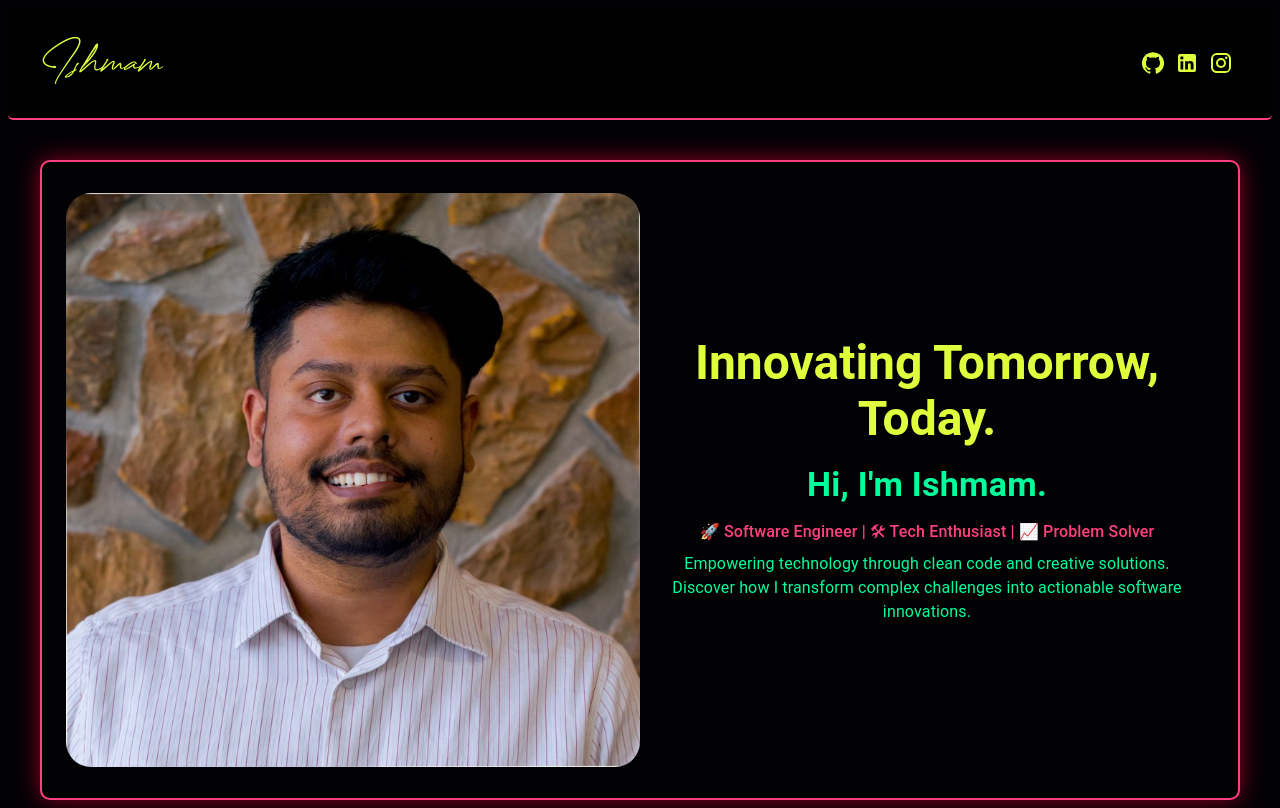
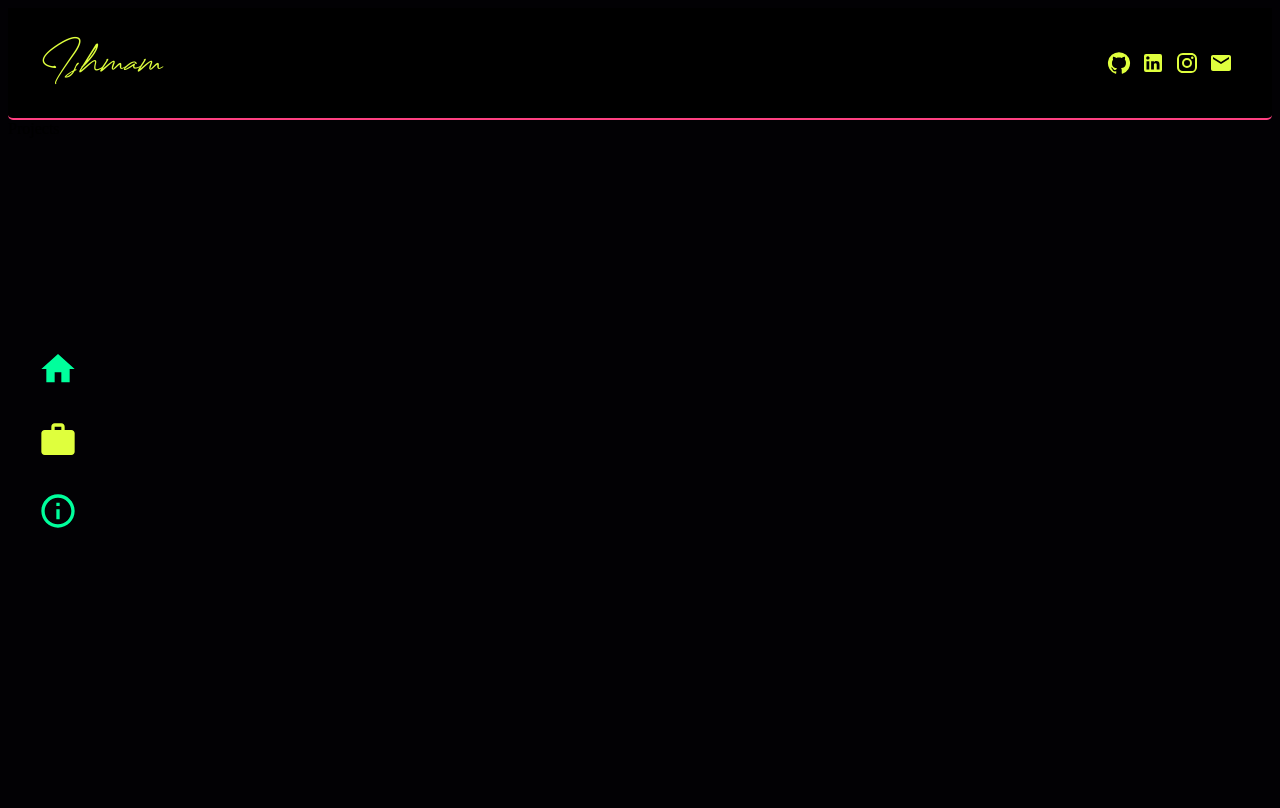
Before and after one commit to Ishmam97/portfolio_v2, a React (Create React App) app: page /projects in a window 1280 px wide. Built offline with nearby package versions, Linux system fonts and the light colour scheme.

Commit message:
add side nav, fix navbar links, add react router

```diff
--- a/package.json
+++ b/package.json
@@ -44,6 +44,7 @@
     "@emotion/styled": "^11.11.5",
     "@mui/icons-material": "^5.15.15",
     "@mui/material": "^5.15.15",
-    "node-sass": "^9.0.0"
+    "node-sass": "^9.0.0",
+    "react-router-dom": "^6.22.3"
   }
 }
--- a/src/App.js
+++ b/src/App.js
@@ -1,6 +1,11 @@
 import React from 'react';
+import { BrowserRouter as Router, Route, Routes } from 'react-router-dom';
+
+import Projects from './components/Projects';
+import AboutMe from './components/AboutMe';
 import Navbar from './components/Navbar';
 import Hero from './components/Hero';
+import NavSidebar from './components/NavSidebar';
 // add css file
 import './App.css';
 import { ThemeProvider } from '@mui/material/styles';
@@ -9,10 +14,18 @@ function App() {
   return (
     // add style for 0 padding in div
     <div>
-      <ThemeProvider theme={NavbarTheme}>
-        <Navbar />
-        <Hero />
-      </ThemeProvider>
+      <Router>
+
+        <ThemeProvider theme={NavbarTheme}>
+          <Navbar />
+        </ThemeProvider>
+        <NavSidebar />
+        <Routes>
+          <Route path="/" element={<Hero />} />
+          <Route path="/projects" element={<Projects />} />
+          <Route path="/about" element={<AboutMe />} />
+        </Routes>
+      </Router>
     </div>
   );
 }
--- /dev/null
+++ b/src/components/AboutMe.js
@@ -0,0 +1,7 @@
+import React from 'react'
+
+export default function AboutMe() {
+  return (
+    <div>AboutMe</div>
+  )
+}
--- /dev/null
+++ b/src/components/NavSidebar.js
@@ -0,0 +1,41 @@
+import React from 'react';
+import { Box, List, ListItem, IconButton } from '@mui/material';
+import HomeIcon from '@mui/icons-material/Home';
+import WorkIcon from '@mui/icons-material/Work';
+import InfoOutlinedIcon from '@mui/icons-material/InfoOutlined';
+import { NavLink } from 'react-router-dom';
+
+const NavSidebar = () => {
+    return (
+        <Box sx={{
+            width: '100px',
+            position: 'fixed',
+            height: '80vh',
+            flexDirection: 'column',
+            justifyContent: 'center',
+            display: 'flex',
+            alignItems: 'center',
+        }}>
+            <List>
+                {renderNavItem("/", <HomeIcon sx={{fontSize:'2.5rem', marginBottom: '15px'}}/>)}
+                {renderNavItem("/projects", <WorkIcon sx={{fontSize:'2.5rem', marginBottom: '15px'}} />)}
+                {renderNavItem("/about", <InfoOutlinedIcon sx={{fontSize:'2.5rem'}} />)}
+            </List>
+        </Box>
+    );
+};
+
+const renderNavItem = (path, icon) => (
+    <ListItem disablePadding>
+        <NavLink to={path} end style={({ isActive }) => ({
+            textDecoration: 'none',
+            color: isActive ? '#DFFF3D' : '#00FF9C',
+        })}>
+            <IconButton sx={{ color: 'inherit' }}>
+                {icon}
+            </IconButton>
+        </NavLink>
+    </ListItem>
+);
+
+export default NavSidebar;
--- a/src/components/Navbar.js
+++ b/src/components/Navbar.js
@@ -3,7 +3,8 @@ import AppBar from '@mui/material/AppBar';
 import Toolbar from '@mui/material/Toolbar';
 import Typography from '@mui/material/Typography';
 import IconButton from '@mui/material/IconButton';
-import { GitHub, LinkedIn, Instagram } from '@mui/icons-material';
+import { GitHub, LinkedIn, Instagram, Mail } from '@mui/icons-material';
+import { Tooltip } from '@mui/material';
 import '../App.css';
 
 const Navbar = () => {
@@ -18,14 +19,20 @@ const Navbar = () => {
                 </Typography>
 
                 {/* Social Icons */}
-                <IconButton color="inherit" href="https://github.com/yourusername" target="_blank" sx={{ padding: '0', margin: '0 5px' }}>
+                <IconButton color="inherit" href="https://github.com/ishmam97" target="_blank" sx={{ padding: '0', margin: '0 5px' }}>
                     <GitHub />
                 </IconButton>
-                <IconButton color="inherit" href="https://linkedin.com/in/yourusername" target="_blank" sx={{ padding: '0', margin: '0 5px' }}>
+                <IconButton color="inherit" href="https://www.linkedin.com/in/ishmam-solaiman-212b32186/" target="_blank" sx={{ padding: '0', margin: '0 5px' }}>
                     <LinkedIn />
                 </IconButton>
-                <IconButton color="inherit" href="https://instagram.com/yourusername" target="_blank" sx={{ padding: '0', margin: '0 5px' }}>
+                <IconButton color="inherit" href="https://instagram.com/ishmam97/" target="_blank" sx={{ padding: '0', margin: '0 5px' }}>
                     <Instagram />
+                </IconButton>
+                {/* add hover tooltip saying contact me*/}
+                <IconButton color="inherit" href="mailto:ishmam.a.solaiman@gmail.com" sx={{ padding: '0', margin: '0 5px' }}>
+                    <Tooltip title="Contact Me" arrow>
+                        <Mail />
+                    </Tooltip>
                 </IconButton>
             </Toolbar>
         </AppBar>
--- /dev/null
+++ b/src/components/Projects.js
@@ -0,0 +1,7 @@
+import React from 'react'
+
+export default function Projects() {
+  return (
+    <div>Projects</div>
+  )
+}
```
Also changed, not shown: 1 other file (tests, documents, lock files or other folders).
